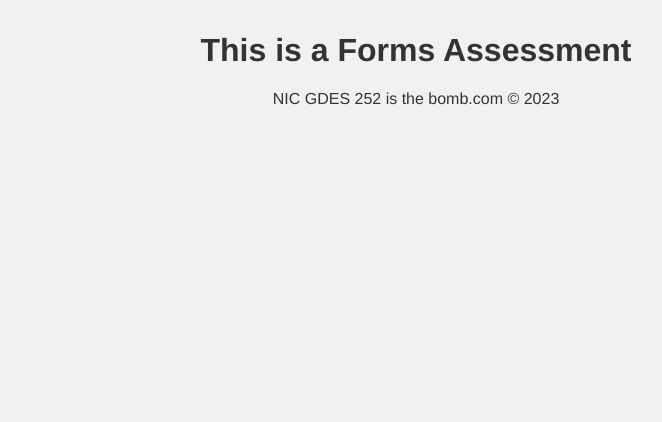
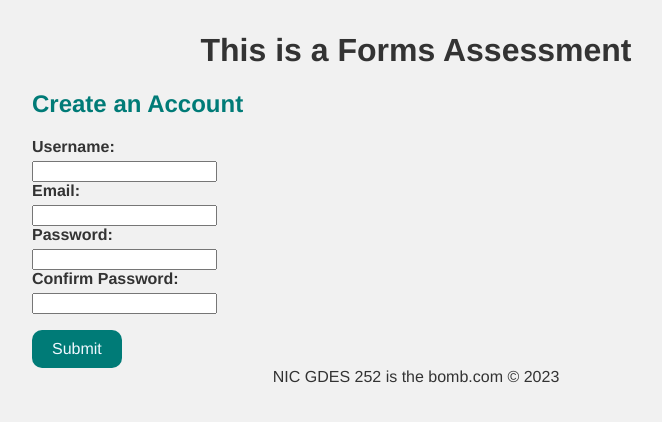
Before and after one commit to nic-gdes/lets-build-an-html-form-Magda089, a plain HTML site: page index.html in a window 1280 px wide. Shown: the whole page, without its empty margins (224-886 px from the left). Drawn offline with Linux system fonts and the light colour scheme.

Commit message:
Form Create Account
Basic layout for Form

```diff
--- a/index.html
+++ b/index.html
@@ -13,11 +13,26 @@
     </header>
 
     <main>
-        <!-- Edit code below this line -->
-
-
-
-        <!-- Edit code above this line -->
+      <for action="result.html1" method="get">
+        <h2 class="form-heading">Create an Account</h2>
+       <ul>
+        <li>
+            <label for="username">Username:</label>
+            <input type="text" id="username" name="username required">
+        </li>
+            <label for="email">Email:</label>
+            <input type="text" id="email" name="email required">
+        </li>
+            <label for="password">Password:</label>
+            <input type="text" id="password" name="password required">
+        </li>
+    </li>
+    <label for="confirmPassword">Confirm Password:</label>
+    <input type="text" id="confirmPassword" name="confirmPassword required">
+</li>
+       </ul>
+       <div class="submit-button" onclick="submitForm">Submit</div>
+      </form>
     </main>
 
     <footer>
--- a/styles/style.css
+++ b/styles/style.css
@@ -18,3 +18,35 @@ header, main, footer {
 header, footer {
     text-align: center;
 }
+
+.form-heading {
+    font-size: 24px;
+    font-weight: bold;
+    margin-bottom: 20px;
+    color: #007b77;
+}
+
+ul {
+    list-style: none;
+    padding: 0 ;
+}
+
+label {
+font-weight: bold;
+margin-bottom: 5px;
+display: block;
+}
+
+.submit-button {
+    display: inline-block;
+    padding: 10px 20px;
+    background-color: #007b77;
+    color: aliceblue;
+    cursor: pointer;
+    border: none;
+    border-radius: 10px;
+}
+
+.submit-button:hover {
+background-color: #21a277;
+}
```
